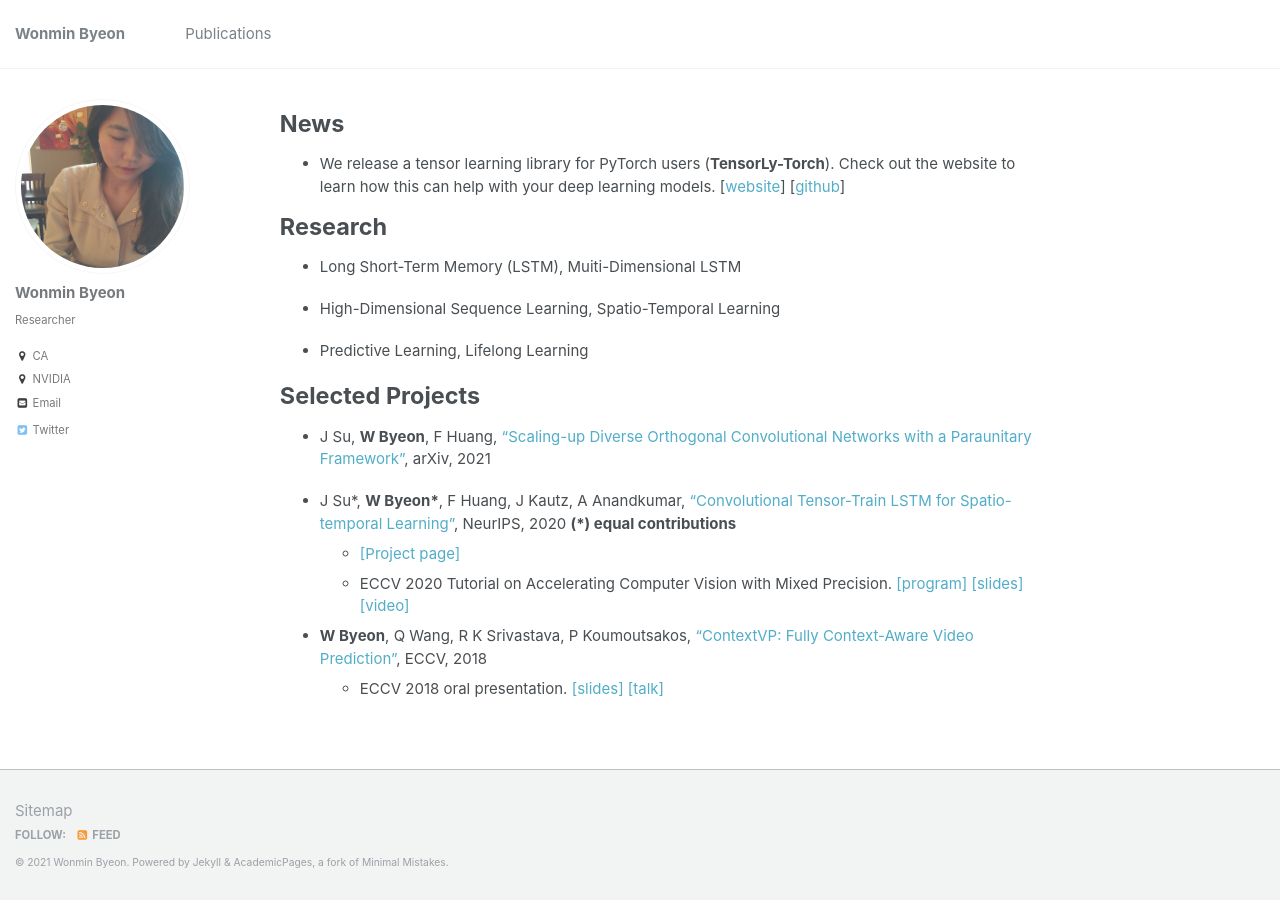
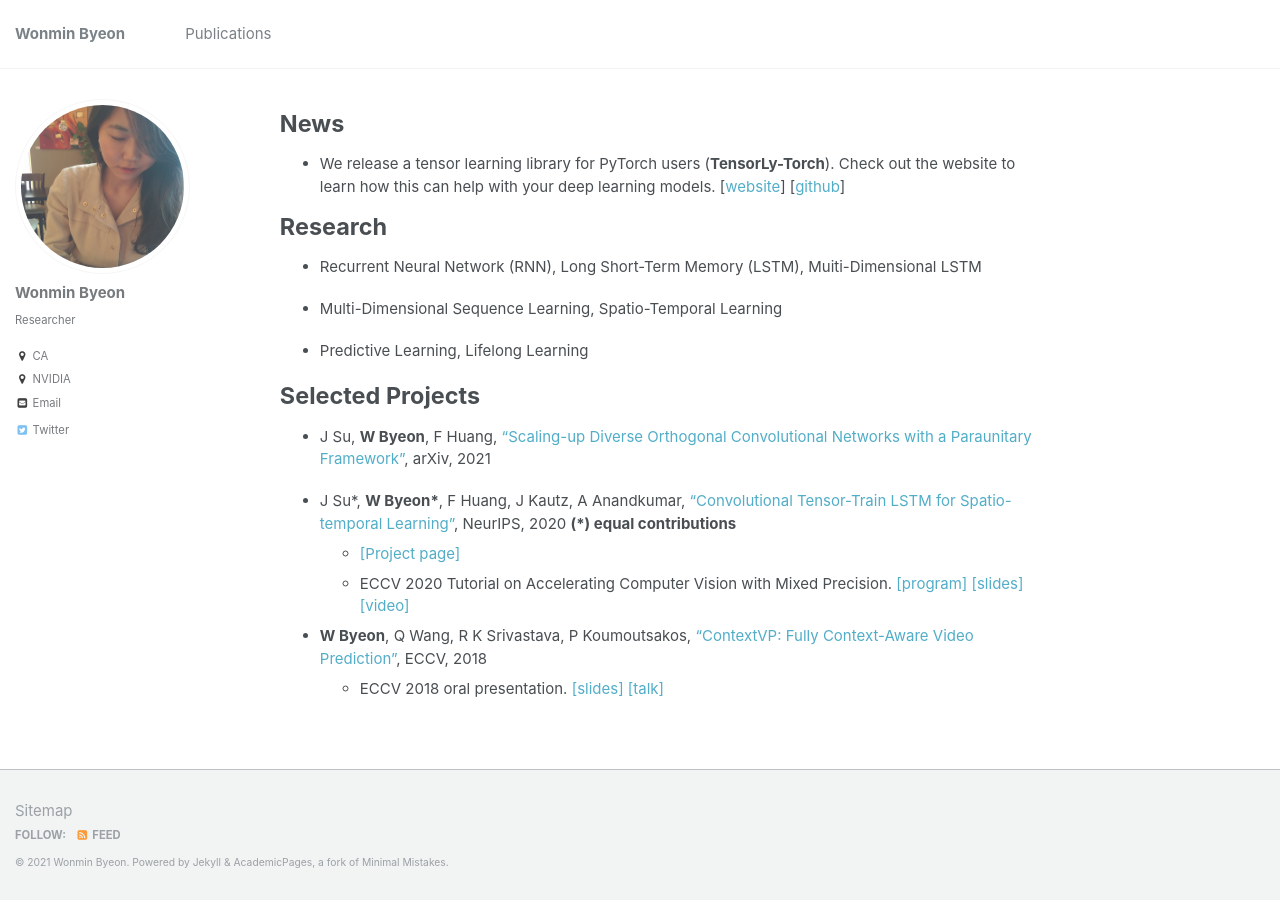
Before and after one commit to wonmin-byeon/wonmin-byeon.github.io, a Jekyll site: the page built from _pages/about.md, in a window 1280 px wide. Built offline with Jekyll 4.4.1, drawn with Linux system fonts in a browser that asks for light colours.

Commit message:
update the front page

```diff
--- a/_pages/about.md
+++ b/_pages/about.md
@@ -14,9 +14,9 @@ News
 
 Research
 ======
-* Long Short-Term Memory (LSTM), Muiti-Dimensional LSTM
+* Recurrent Neural Network (RNN), Long Short-Term Memory (LSTM), Muiti-Dimensional LSTM
 
-* High-Dimensional Sequence Learning, Spatio-Temporal Learning
+* Multi-Dimensional Sequence Learning, Spatio-Temporal Learning
 
 * Predictive Learning, Lifelong Learning
 
```
